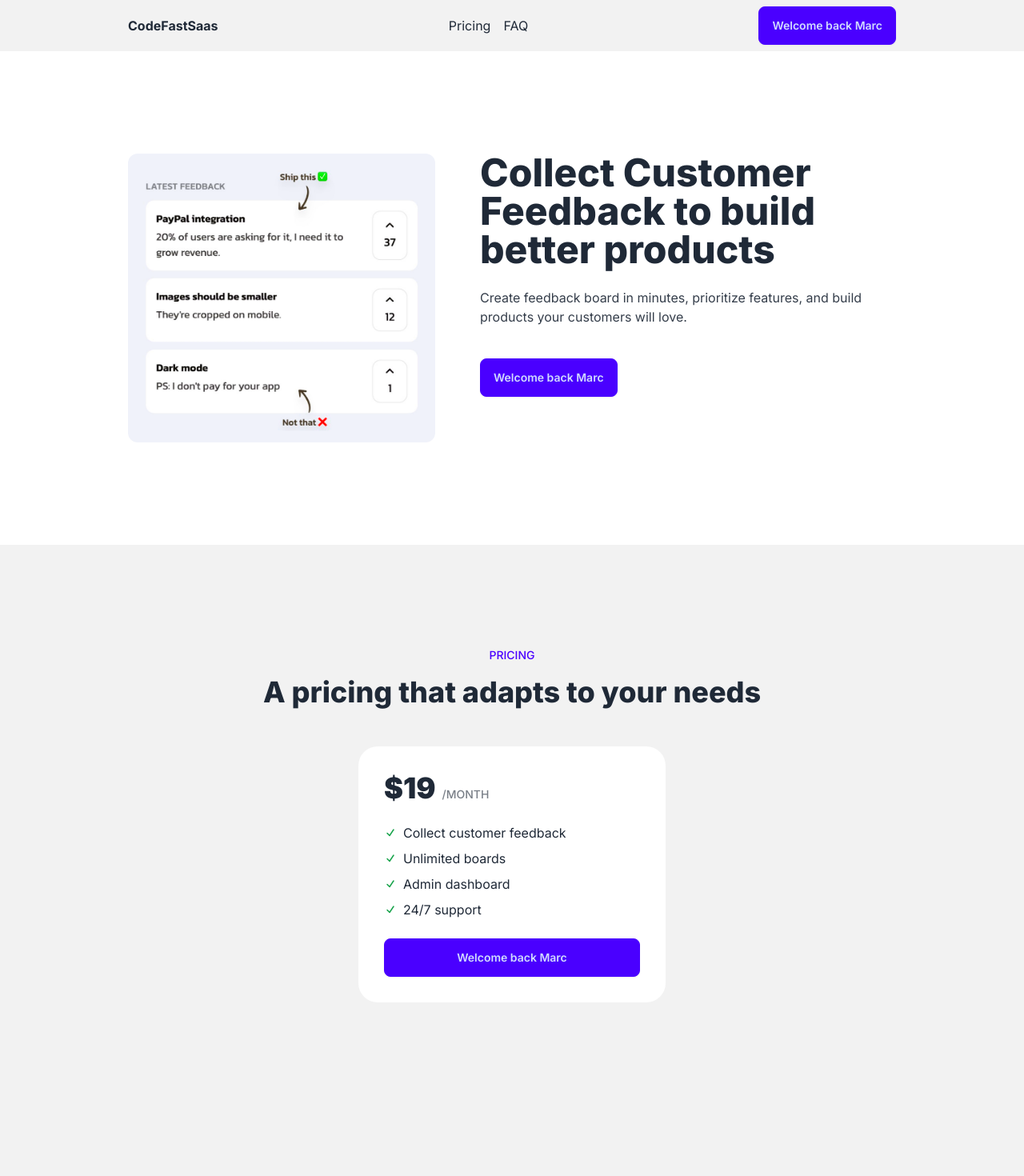
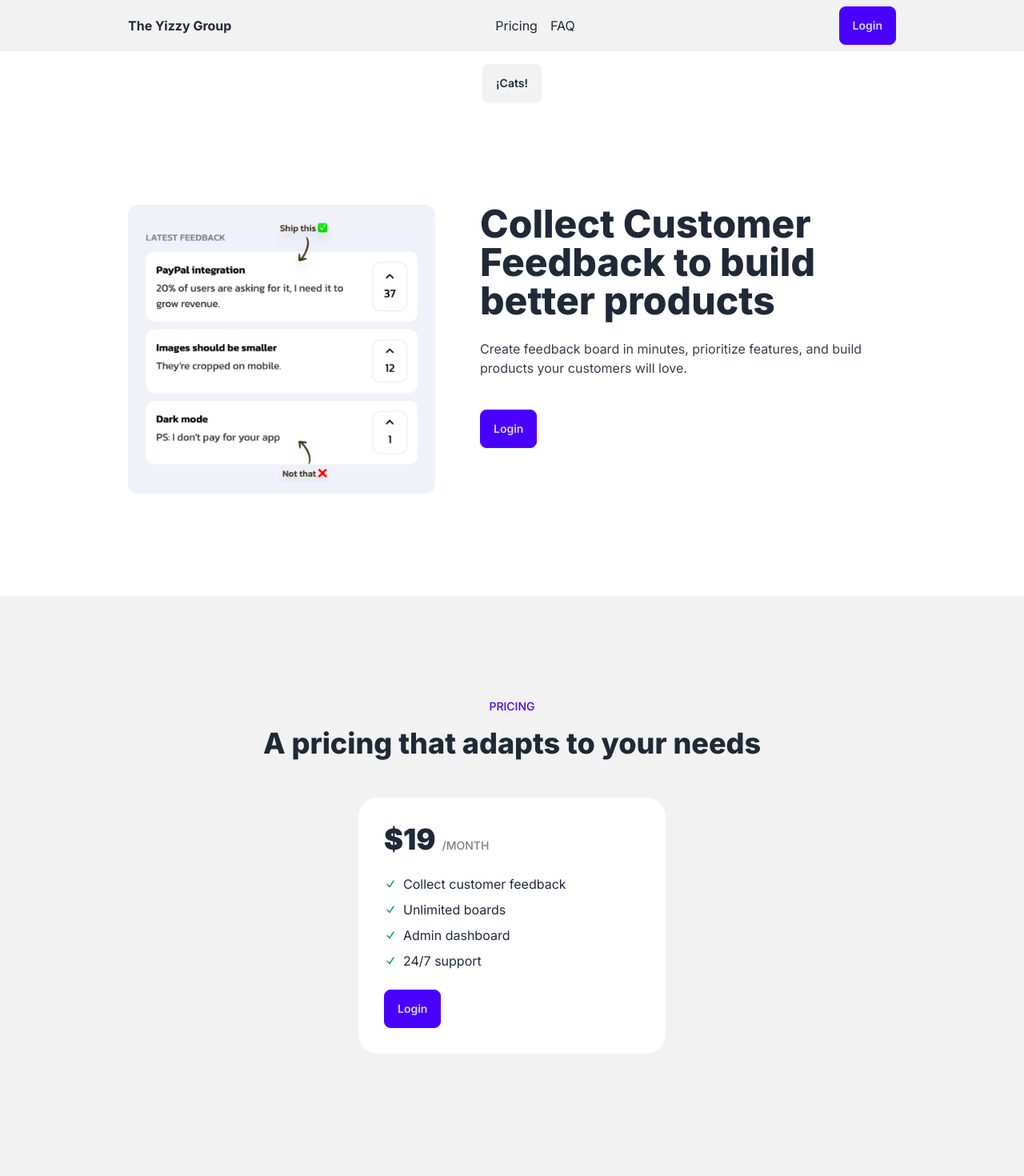
Before and after one commit to mhuang448/feature-board-saas, a Next.js app: page / in a window 1280 px wide. Shown: the top 1470 px of the page at 80% size. Built offline with nearby package versions, Linux system fonts and the light colour scheme; no server answers.

Commit message:
added authwith email + google

```diff
--- /dev/null
+++ b/app/api/auth/[...nextauth]/route.js
@@ -0,0 +1,3 @@
+import { handlers } from "@/auth";
+
+export const { GET, POST } = handlers;
--- /dev/null
+++ b/app/cat/page.js
@@ -0,0 +1,79 @@
+"use client";
+
+import { useState } from "react";
+import ButtonHome from "@/components/ButtonHome";
+const RandomCatImage = () => {
+  const [status, setStatus] = useState("Idle");
+  const [imageUrl, setImageUrl] = useState(
+    "https://cdn2.thecatapi.com/images/b5f.gif"
+  );
+
+  // Version 1
+  // const fetchCatImage = () => {
+  //   return fetch("https://api.thecatapi.com/v1/images/search");
+  //   // return new Promise((resolve, reject) => {
+  //   //   setTimeout(() => {
+  //   //     // console.log("🐱");
+  //   //     // resolve();
+  //   //     resolve("🐱");
+  //   //     // reject();
+  //   //   }, 1500);
+  //   // });
+  // };
+
+  const getNewImage = async () => {
+    setStatus("Loading...");
+
+    try {
+      const response = await fetch(
+        "https://api.thecatapi.com/v1/images/search"
+      );
+      const data = await response.json();
+      setImageUrl(data[0].url);
+      setStatus("Success ✅");
+    } catch (error) {
+      setStatus("Oops 😅");
+      console.log(error);
+    }
+
+    // Version 2
+    // fetch("https://api.thecatapi.com/v1/images/search")
+    //   .then((response) => {
+    //     return response.json();
+    //   })
+    //   .then((data) => {
+    //     // console.log(data);
+    //     setImageUrl(data[0].url);
+    //     setStatus("Success ✅");
+    //   })
+    //   .catch(() => {
+    //     setStatus("Oops 😅");
+    //   });
+
+    // Version 1
+    // fetchCatImage()
+    //   .then((params) => {
+    //     console.log(params);
+    //     setStatus("Success ✅");
+    //   })
+    //   .catch(() => {
+    //     setStatus("Oops 😅");
+    //   });
+  };
+
+  return (
+    <div className="px-8 space-y-6 flex flex-col items-center bg-base-200 py-10">
+      <ButtonHome />
+      <h1 className="text-xl font-bold mt-6">CAT PHOTOS</h1>
+
+      <h1 className="text-md font-bold">Async/Await Demo</h1>
+      <div>Status: {status}</div>
+      <button className="btn btn-primary" onClick={getNewImage}>
+        Get New Image
+      </button>
+      {imageUrl && <img src={imageUrl} alt="Random Cat" className="max-w-80" />}
+    </div>
+  );
+};
+
+export default RandomCatImage;
--- /dev/null
+++ b/app/dashboard/layout.js
@@ -0,0 +1,10 @@
+import { auth } from "@/auth";
+import { redirect } from "next/navigation";
+
+export default async function LayoutPrivate({ children }) {
+  const session = await auth();
+  if (!session) {
+    redirect("/");
+  }
+  return <div>{children}</div>;
+}
--- a/app/dashboard/page.js
+++ b/app/dashboard/page.js
@@ -1,10 +1,14 @@
 "use client";
+
+import ButtonLogout from "@/components/ButtonLogout";
+
 export default function Dashboard() {
   return (
     <main>
       <h1>Private Dashboard</h1>
-      <div>hi</div>
-      <button onClick={() => console.log("Logging in...")}>Login</button>
+
+      <ButtonLogout />
+      {/* <button onClick={() => console.log("Logging in...")}>Login</button> */}
     </main>
   );
 }
--- a/app/page.js
+++ b/app/page.js
@@ -1,12 +1,18 @@
 import ButtonLogin from "@/components/ButtonLogin";
+import ButtonCat from "@/components/ButtonCat";
 // import ListItem from "@/components/ListItem";
 import ExampleState from "@/components/ExampleState";
 import FAQListItem from "@/components/FAQListItem";
 import Image from "next/image";
 import productDemo from "./productDemo.jpeg";
-export default function Home() {
-  const name = "Marc";
-  const isLoggedIn = true;
+import yizzyGroupLogo from "./YizzyGroupLogo.jpeg";
+import { auth } from "@/auth";
+
+export default async function Home() {
+  // const name = "Marc";
+  // const isLoggedIn = true;
+
+  const session = await auth();
 
   const age = 19;
   let canVote;
@@ -14,8 +20,8 @@ export default function Home() {
 
   console.log(canVote);
 
-  const greeting2 = `Hello ${isLoggedIn ? name : "there"}`;
-  console.log(greeting2);
+  // const greeting2 = `Hello ${isLoggedIn ? name : "there"}`;
+  // console.log(greeting2);
 
   const fruits = ["🍎", "🍓", "🍇"];
   console.log(fruits.length);
@@ -63,7 +69,7 @@ export default function Home() {
       {/* HEADER */}
       <section className="bg-base-200">
         <section className="max-w-5xl mx-auto flex justify-between items-center px-8 py-2">
-          <div className="font-bold">CodeFastSaas</div>
+          <div className="font-bold">The Yizzy Group</div>
           <div className="space-x-4 max-md:hidden">
             <a className="link link-hover" href="#pricing">
               Pricing
@@ -73,10 +79,16 @@ export default function Home() {
             </a>
           </div>
           <div>
-            <ButtonLogin isLoggedIn={isLoggedIn} name={name} />
+            <ButtonLogin session={session} />
           </div>
         </section>
       </section>
+
+      {/* CAT BUTTON */}
+      <div className="flex justify-center mt-4">
+        <ButtonCat />
+      </div>
+
       {/* HERO */}
       <section className="px-8 text-center lg:text-left py-32 max-w-5xl mx-auto flex flex-col lg:flex-row gap-14 items-center lg:items-start">
         <Image
@@ -92,7 +104,7 @@ export default function Home() {
             Create feedback board in minutes, prioritize features, and build
             products your customers will love.
           </div>
-          <ButtonLogin isLoggedIn={isLoggedIn} name={name}>
+          <ButtonLogin session={session}>
             {/* <div>This is a test</div> */}
           </ButtonLogin>
         </div>
@@ -152,11 +164,7 @@ export default function Home() {
               ))}
             </ul>
 
-            <ButtonLogin
-              isLoggedIn={isLoggedIn}
-              name={name}
-              extraStyle="w-full"
-            />
+            <ButtonLogin session={session} extraStyle="w-full" />
           </div>
         </div>
       </section>
@@ -191,7 +199,18 @@ export default function Home() {
         </div>
       </section>
       {/* State example  */}
-      <ExampleState />
+      <section className="bg-base-200">
+        <ExampleState className="bg-base-200" />
+      </section>
+      <section className="bg-gradient-to-b from-[#f2f2f2] via-[#c1c1c5] to-[#bababe]">
+        <div className="flex justify-center items-center mb-8 py-12">
+          <Image
+            src={yizzyGroupLogo}
+            alt="Yizzy Group Logo"
+            className="w-96 rounded-xl saturate-200"
+          />
+        </div>
+      </section>
     </main>
   );
 }
--- /dev/null
+++ b/auth.js
@@ -0,0 +1,23 @@
+import NextAuth from "next-auth";
+import { MongoDBAdapter } from "@auth/mongodb-adapter";
+import clientPromise from "@/libs/mongo";
+import Resend from "next-auth/providers/resend";
+import Google from "next-auth/providers/google";
+
+const config = {
+  providers: [
+    Resend({
+      from: "support@resend.yizzygroup.com",
+      apiKey: process.env.RESEND_KEY,
+      name: "Email",
+    }),
+    Google({
+      clientId: process.env.GOOGLE_ID,
+      clientSecret: process.env.GOOGLE_SECRET,
+      name: "Google",
+    }),
+  ],
+  adapter: MongoDBAdapter(clientPromise),
+};
+
+export const { handlers, signIn, signOut, auth } = NextAuth(config);
--- /dev/null
+++ b/components/ButtonCat.js
@@ -0,0 +1,11 @@
+import Link from "next/link";
+const ButtonCat = ({ children }) => {
+  return (
+    <Link href="/cat" className={`btn btn-tertiary items-center`}>
+      <p>¡Cats!</p>
+      {children}
+    </Link>
+  );
+};
+
+export default ButtonCat;
--- /dev/null
+++ b/components/ButtonHome.js
@@ -0,0 +1,11 @@
+import Link from "next/link";
+const ButtonHome = ({ children }) => {
+  return (
+    <Link href="/" className={`btn btn-outline items-center mt-4`}>
+      <p>Go Home</p>
+      {children}
+    </Link>
+  );
+};
+
+export default ButtonHome;
--- a/components/ButtonLogin.js
+++ b/components/ButtonLogin.js
@@ -1,23 +1,43 @@
+"use client";
+
+import { signIn } from "next-auth/react";
 import Link from "next/link";
-const ButtonLogin = ({ isLoggedIn, name, children, extraStyle }) => {
+const ButtonLogin = ({ session, children, extraStyle }) => {
+  const dashboardUrl = "/dashboard";
   // const name = "Bob"
   //   const person = { name: "Bob", age: 21 };
   //   person.name;
   //   person.age;
   //   const { name, age } = person;
-  if (isLoggedIn) {
+  if (session) {
     return (
       <Link
-        href="/dashboard"
+        href={dashboardUrl}
         className={`btn btn-primary ${extraStyle ? extraStyle : ""}`}
       >
-        <p>Welcome back {name}</p>
+        <p>Welcome back {session.user.name || "friend"}</p>
+        {/* CONDITIONAL RENDERING:
+        {session.user.name && (
+          <p className="text-red-500">{session.user.name}</p>
+        )} */}
         {children}
       </Link>
     );
   } else {
-    return <button>Login</button>;
+    return (
+      <button
+        className="btn btn-primary"
+        onClick={() => signIn(undefined, { callbackUrl: dashboardUrl })}
+      >
+        Login
+      </button>
+    );
   }
+  //  create a /login page
+
+  // create email/password form
+
+  // POST request to /api/auth
 };
 
 export default ButtonLogin;
--- /dev/null
+++ b/components/ButtonLogout.js
@@ -0,0 +1,13 @@
+"use client";
+
+import { signOut } from "next-auth/react";
+
+const ButtonLogout = () => {
+  return (
+    <button className="btn btn-ghost" onClick={() => signOut()}>
+      Logout
+    </button>
+  );
+};
+
+export default ButtonLogout;
--- /dev/null
+++ b/libs/mongo.js
@@ -0,0 +1,33 @@
+import { MongoClient, ServerApiVersion } from "mongodb";
+
+if (!process.env.MONGO_URI) {
+  throw new Error('Invalid/Missing environment variable: "MONGO_URI"');
+}
+
+const uri = process.env.MONGO_URI;
+const options = {
+  serverApi: {
+    version: ServerApiVersion.v1,
+    strict: true,
+    deprecationErrors: true,
+  },
+};
+
+let client;
+let clientPromise;
+
+if (process.env.NODE_ENV === "development") {
+  let globalWithMongo = global;
+  globalWithMongo._mongoClientPromise = undefined;
+
+  if (!globalWithMongo._mongoClientPromise) {
+    client = new MongoClient(uri, options);
+    globalWithMongo._mongoClientPromise = client.connect();
+  }
+  clientPromise = globalWithMongo._mongoClientPromise;
+} else {
+  client = new MongoClient(uri, options);
+  clientPromise = client.connect();
+}
+
+export default clientPromise;
--- a/package.json
+++ b/package.json
@@ -9,7 +9,10 @@
     "lint": "next lint"
   },
   "dependencies": {
+    "@auth/mongodb-adapter": "^3.7.4",
+    "mongodb": "^6.12.0",
     "next": "14.2.0",
+    "next-auth": "^5.0.0-beta.25",
     "react": "^18",
     "react-dom": "^18"
   },
```
Also changed, not shown: app/YizzyGroupLogo.jpeg (added), 1 other file (tests, documents, lock files or other folders).
